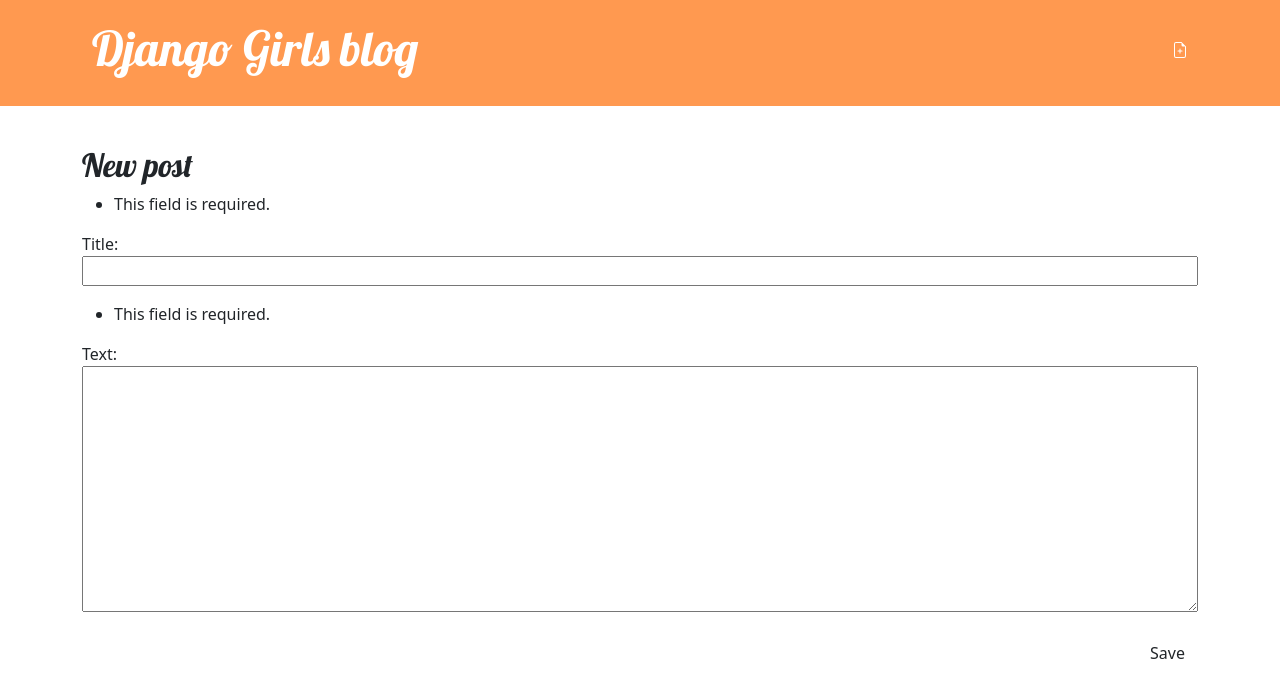
After one commit to lhaquoc/djangogirls, a Django app: page /post/new in a window 1280 px wide. The commit adds this page. Shown: the top 698 px of the page. Run offline with Django 3.2, Linux system fonts and the light colour scheme; the visitor is signed in with stand-in values (Sample User, id 1).

Commit message:
Added views to create/edit blog post inside the site.

```diff
--- /dev/null
+++ b/blog/forms.py
@@ -0,0 +1,9 @@
+from django import forms
+from .models import Post
+
+
+class PostForm(forms.ModelForm):
+
+    class Meta:
+        model = Post
+        fields = ('title', 'text',)
--- a/blog/static/css/blog.css
+++ b/blog/static/css/blog.css
@@ -1,5 +1,5 @@
 .page-header {
-  background-color: #f9a619;
+  background-color: #ff9950;
   margin-top: 0;
   margin-bottom: 40px;
   padding: 20px 20px 20px 40px;
@@ -9,7 +9,7 @@
 .page-header h1 a,
 .page-header h1 a:visited,
 .page-header h1 a:active {
-  color: #fff;
+  color: #ffffff;
   font-size: 36pt;
   text-decoration: none;
 }
@@ -25,6 +25,24 @@ h4 {
   color: #828282;
 }
 
+.save {
+  float: right;
+}
+
+.post-form textarea,
+.post-form input {
+  width: 100%;
+}
+
+.top-menu,
+.top-menu:hover,
+.top-menu:visited {
+  color: #ffffff;
+  float: right;
+  font-size: 26pt;
+  margin-right: 20px;
+}
+
 .post {
   margin-bottom: 70px;
 }
@@ -34,3 +52,20 @@ h4 {
   color: #000000;
   text-decoration: none;
 }
+
+.post > .date,
+.post > .actions {
+  float: right;
+}
+
+.btn-secondary,
+.btn-secondary:visited {
+  color: #c25100;
+  background: none;
+  border-color: #c25100;
+}
+
+.btn-secondary:hover {
+  color: #ffffff;
+  background-color: #c25100;
+}
--- a/blog/templates/blog/base.html
+++ b/blog/templates/blog/base.html
@@ -21,7 +21,14 @@
   </head>
   <body>
     <header class="page-header">
-      <h1><a href="/">Django Girls blog</a></h1>
+      <div class="container">
+        {% if user.is_authenticated %}
+        <a href="{% url 'post_new' %}" class="top-menu">
+          {% include './icons/file-earmark-plus.svg' %}
+        </a>
+        {% endif %}
+        <h1><a href="/">Django Girls blog</a></h1>
+      </div>
     </header>
     <main class="container">
       <div class="row">
--- /dev/null
+++ b/blog/templates/blog/post_edit.html
@@ -0,0 +1,7 @@
+{% extends 'blog/base.html' %} {% load static %} {% block content %}
+<h2>New post</h2>
+<form method="POST" class="post-form">
+  {% csrf_token %} {{ form.as_p }}
+  <button type="submit" class="save btn btn-second">Save</button>
+</form>
+{% endblock content %}
--- a/blog/templates/blog/post_list.html
+++ b/blog/templates/blog/post_list.html
@@ -1,5 +1,10 @@
 {% extends 'blog/base.html' %} {% block content %} {% for post in posts %}
 <article class="post">
+  <aside class="actions">
+    <a class="btn btn-secondary" href="{% url 'post_edit' pk=post.pk %}">
+      {% include './icons/pencil-fill.svg' %}
+    </a>
+  </aside>
   <time class="date"> {{ post.published_date }} </time>
   <h2><a href="{% url 'post_detail' pk=post.pk %}">{{ post.title }}</a></h2>
   <p>{{ post.text|linebreaksbr }}</p>
--- a/blog/urls.py
+++ b/blog/urls.py
@@ -3,5 +3,7 @@ from django.urls import path
 from . import views
 urlpatterns = [
     path('', views.post_list, name='post_list'),
-    path('post/<int:pk>/', views.post_detail, name='post_detail')
+    path('post/<int:pk>/', views.post_detail, name='post_detail'),
+    path('post/new', views.post_new, name='post_new'),
+    path('post/<int:pk>/edit/', views.post_edit, name='post_edit'),
 ]
--- a/blog/views.py
+++ b/blog/views.py
@@ -1,5 +1,7 @@
-from django.shortcuts import render, get_object_or_404
+from django.shortcuts import render, get_object_or_404, redirect
 from django.utils import timezone
+
+from .forms import PostForm
 from .models import Post
 # Create your views here.
 
@@ -12,3 +14,32 @@ def post_list(request):
 def post_detail(request, pk):
     post = get_object_or_404(Post, pk=pk)
     return render(request, 'blog/post_detail.html', {'post': post})
+
+
+def post_new(request):
+    if request.method == "POST":
+        form = PostForm(request.POST)
+        if form.is_valid():
+            post = form.save(commit=False)
+            post.author = request.user
+            post.published_date = timezone.now()
+            post.save()
+            return redirect('post_detail', pk=post.pk)
+    else:
+        form = PostForm(request.POST)
+    return render(request, 'blog/post_edit.html', {'form': form})
+
+
+def post_edit(request, pk):
+    post = get_object_or_404(Post, pk=pk)
+    if request.method == "POST":
+        form = PostForm(request.POST, instance=post)
+        if form.is_valid():
+            post = form.save(commit=False)
+            post.author = request.user
+            post.published_date = timezone.now()
+            post.save()
+            return redirect('post_detail', pk=post.pk)
+    else:
+        form = PostForm(instance=post)
+    return render(request, 'blog/post_edit.html', {'form': form})
```
Also changed, not shown: blog/templates/blog/post_detail.html (+8 -1 lines), blog/templates/blog/icons/file-earmark-plus.svg (added), blog/templates/blog/icons/pencil-fill.svg (added).
